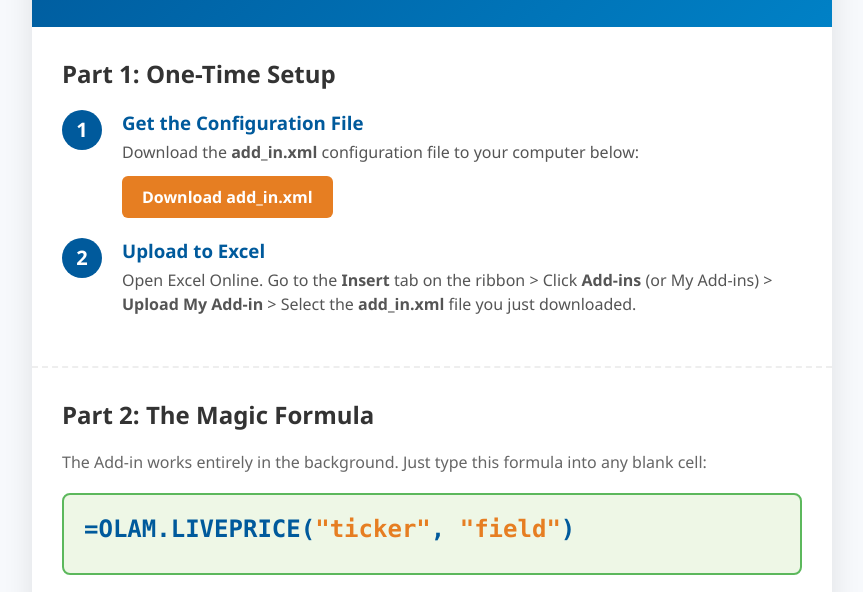
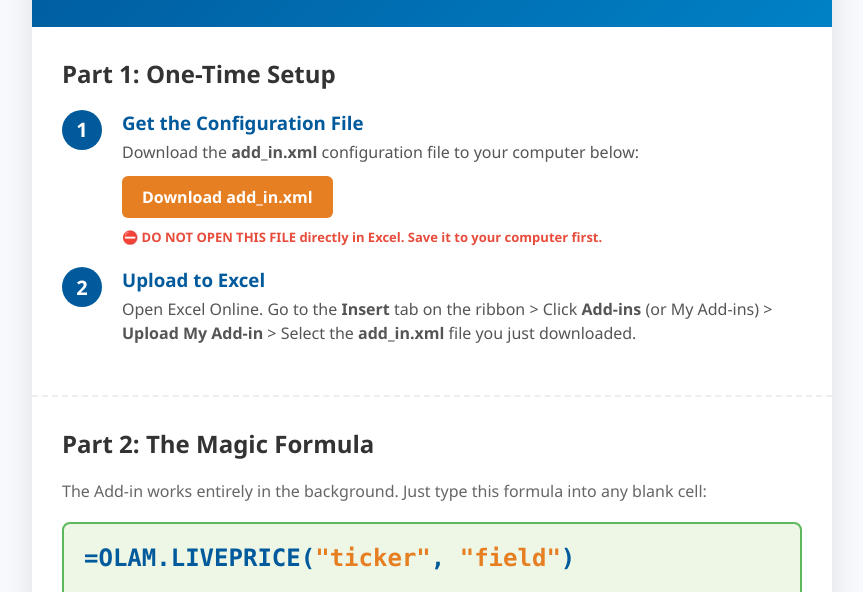
Before and after one commit to rgupta-ofi/price_addin, a plain HTML site: page index.html in a window 1280 px wide. Shown: the part 148-740 px from the top of the page, without its empty margins (208-1071 px from the left). Drawn offline with Linux system fonts and the light colour scheme.

Commit message:
deploy: c4fe2be2bb0e34f80ee7b41e57ad0f8339adf0f3

```diff
--- a/index.html
+++ b/index.html
@@ -41,8 +41,7 @@
       <div class="step-content">
         <h3>Get the Configuration File</h3>
         <p>Download the <b>add_in.xml</b> configuration file to your computer below:</p>
-        <a href="add_in.xml" download="add_in.xml" class="btn"> Download add_in.xml</a>
-      </div>
+        <a href="add_in.xml" download="add_in.xml" class="btn"> Download add_in.xml</a>        <p style="color: #e74c3c; font-weight: bold; margin-top: 10px; font-size: 13px;">⛔ DO NOT OPEN THIS FILE directly in Excel. Save it to your computer first.</p>      </div>
     </div>
 
     <div class="step">
```
